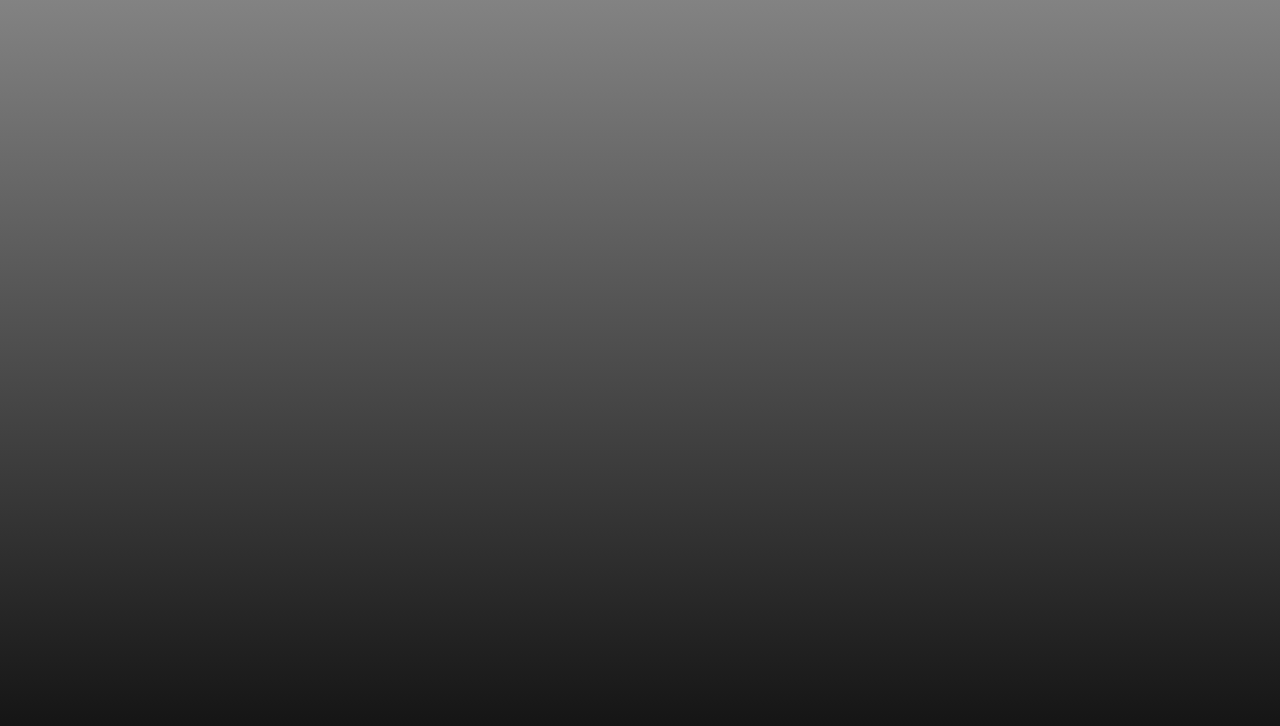
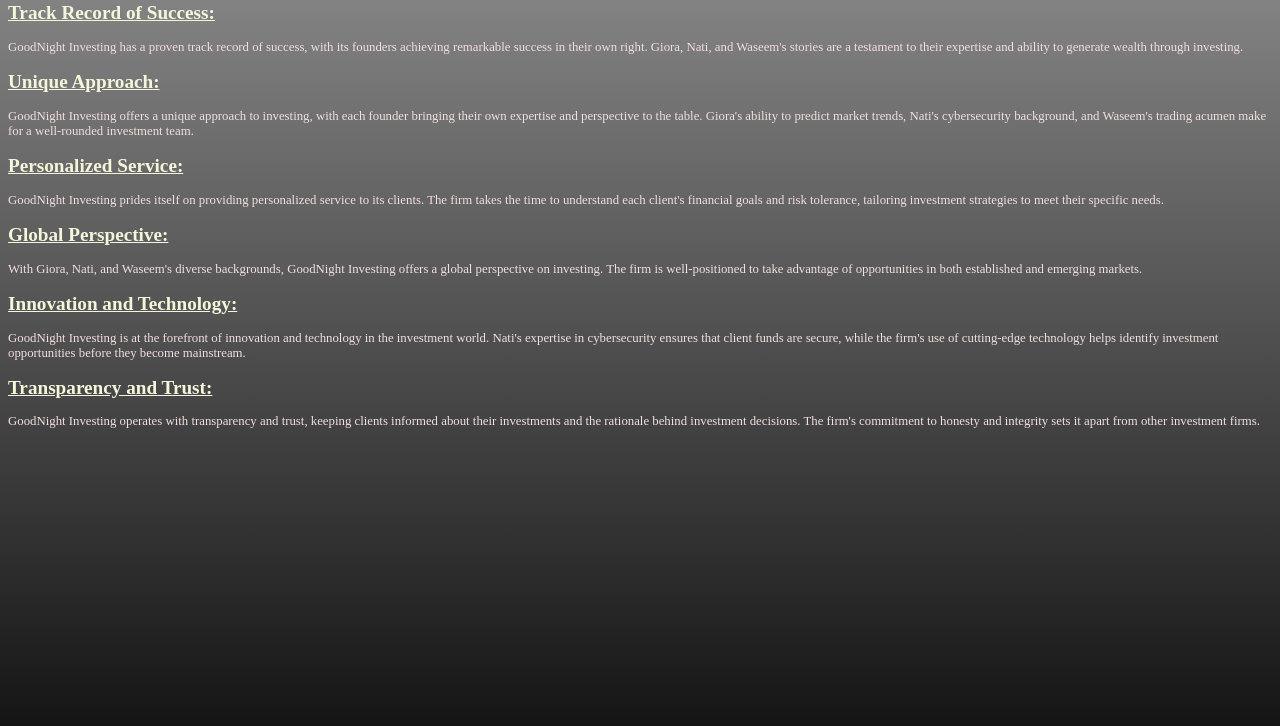
Before and after one commit to MysticNate/InvestingSiteMas, a plain HTML site: page why-us.html in a window 1280 px wide. Shown: the part 90-816 px from the top of the page. Drawn offline with Linux system fonts and the light colour scheme.

Commit message:
More stuff

```diff
--- a/Styles/common.css
+++ b/Styles/common.css
@@ -27,8 +27,12 @@
     text-align: center;
     text-decoration: underline;
 }
+h2 {
+    color: beige;
+    text-decoration: underline;
+}
 p {
-    color: rgb(192, 192, 192);
+    color: rgb(241, 222, 222);
 }
 body {
     font-size: 1vw;
--- a/why-us.html
+++ b/why-us.html
@@ -1,8 +1,8 @@
 <!DOCTYPE html>
 <html lang="en">
     <head>
-    <meta charset="UTF-8">
-    <meta name="viewport" content="width=device-width, initial-scale=1.0">
+        <meta charset="UTF-8" />
+        <meta name="viewport" content="width=device-width, initial-scale=1.0" />
         <title>Why Us</title>
         <link rel="stylesheet" href="/Styles/common.css" />
     </head>
@@ -16,18 +16,83 @@
                 <ul class="menu__box">
                     <li><a class="menu__item" href="index.html">Home</a></li>
                     <li><a class="menu__item" href="login.html">Login</a></li>
-              <li><a class="menu__item" href="sign-up.html">Sign Up</a></li>
-              <li><a class="menu__item" href="profile.html">Profile</a></li>
-              <li><a class="menu__item" href="gallery.html">Gallery</a></li>
+                    <li>
+                        <a class="menu__item" href="sign-up.html">Sign Up</a>
+                    </li>
+                    <li>
+                        <a class="menu__item" href="profile.html">Profile</a>
+                    </li>
+                    <li>
+                        <a class="menu__item" href="gallery.html">Gallery</a>
+                    </li>
                     <li><a class="menu__item" href="about.html">About</a></li>
-              <li><a class="menu__item" href="contact.html">Contact Us</a></li>
-              <li><a class="menu__item" href="compound-examples.html">Compound Interest</a></li>
-              <li><a class="menu__item" href="articles.html">Articles and more</a></li>
+                    <li>
+                        <a class="menu__item" href="contact.html">Contact Us</a>
+                    </li>
+                    <li>
+                        <a class="menu__item" href="compound-examples.html"
+                            >Compound Interest</a
+                        >
+                    </li>
+                    <li>
+                        <a class="menu__item" href="articles.html"
+                            >Articles and more</a
+                        >
+                    </li>
                     <li><a class="menu__item" href="why-us.html">Why Us</a></li>
                     <li><a class="menu__item" href="q&a.html">Q&A</a></li>
-              <li><a class="menu__item" href="plans.html">Plans and Prices</a></li>
+                    <li>
+                        <a class="menu__item" href="plans.html"
+                            >Plans and Prices</a
+                        >
+                    </li>
                 </ul>
             </div>
         </header>
+        <h1>Why Us?</h1>
+        <h2>Track Record of Success:</h2>
+        <p>
+            GoodNight Investing has a proven track record of success, with its
+            founders achieving remarkable success in their own right. Giora,
+            Nati, and Waseem's stories are a testament to their expertise and
+            ability to generate wealth through investing.
+        </p>
+        <h2>Unique Approach:</h2>
+        <p>
+            GoodNight Investing offers a unique approach to investing, with each
+            founder bringing their own expertise and perspective to the table.
+            Giora's ability to predict market trends, Nati's cybersecurity
+            background, and Waseem's trading acumen make for a well-rounded
+            investment team.
+        </p>
+        <h2>Personalized Service:</h2>
+        <p>
+            GoodNight Investing prides itself on providing personalized service
+            to its clients. The firm takes the time to understand each client's
+            financial goals and risk tolerance, tailoring investment strategies
+            to meet their specific needs.
+        </p>
+        <h2>Global Perspective:</h2>
+        <p>
+            With Giora, Nati, and Waseem's diverse backgrounds, GoodNight
+            Investing offers a global perspective on investing. The firm is
+            well-positioned to take advantage of opportunities in both
+            established and emerging markets.
+        </p>
+        <h2>Innovation and Technology:</h2>
+        <p>
+            GoodNight Investing is at the forefront of innovation and technology
+            in the investment world. Nati's expertise in cybersecurity ensures
+            that client funds are secure, while the firm's use of cutting-edge
+            technology helps identify investment opportunities before they
+            become mainstream.
+        </p>
+        <h2>Transparency and Trust:</h2>
+        <p>
+            GoodNight Investing operates with transparency and trust, keeping
+            clients informed about their investments and the rationale behind
+            investment decisions. The firm's commitment to honesty and integrity
+            sets it apart from other investment firms.
+        </p>
     </body>
 </html>
```
Also changed, not shown: Styles/article.css (added, +37 -0 lines), articles.html (+22 -4 lines), gallery.html (+1 -0 lines), Styles/Pictures/smartman.png (added). Lines whose indentation alone changed are shown as unchanged.
